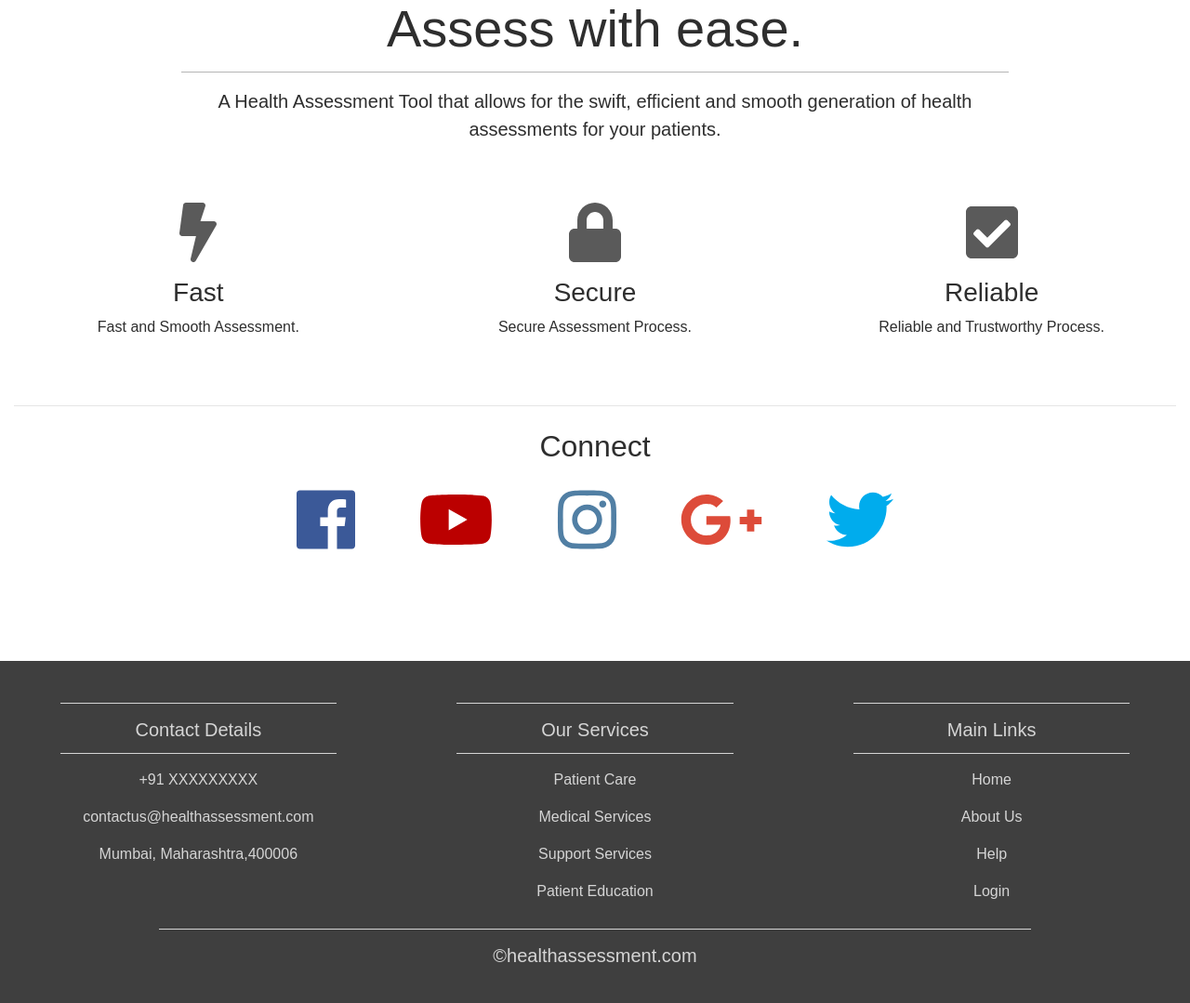
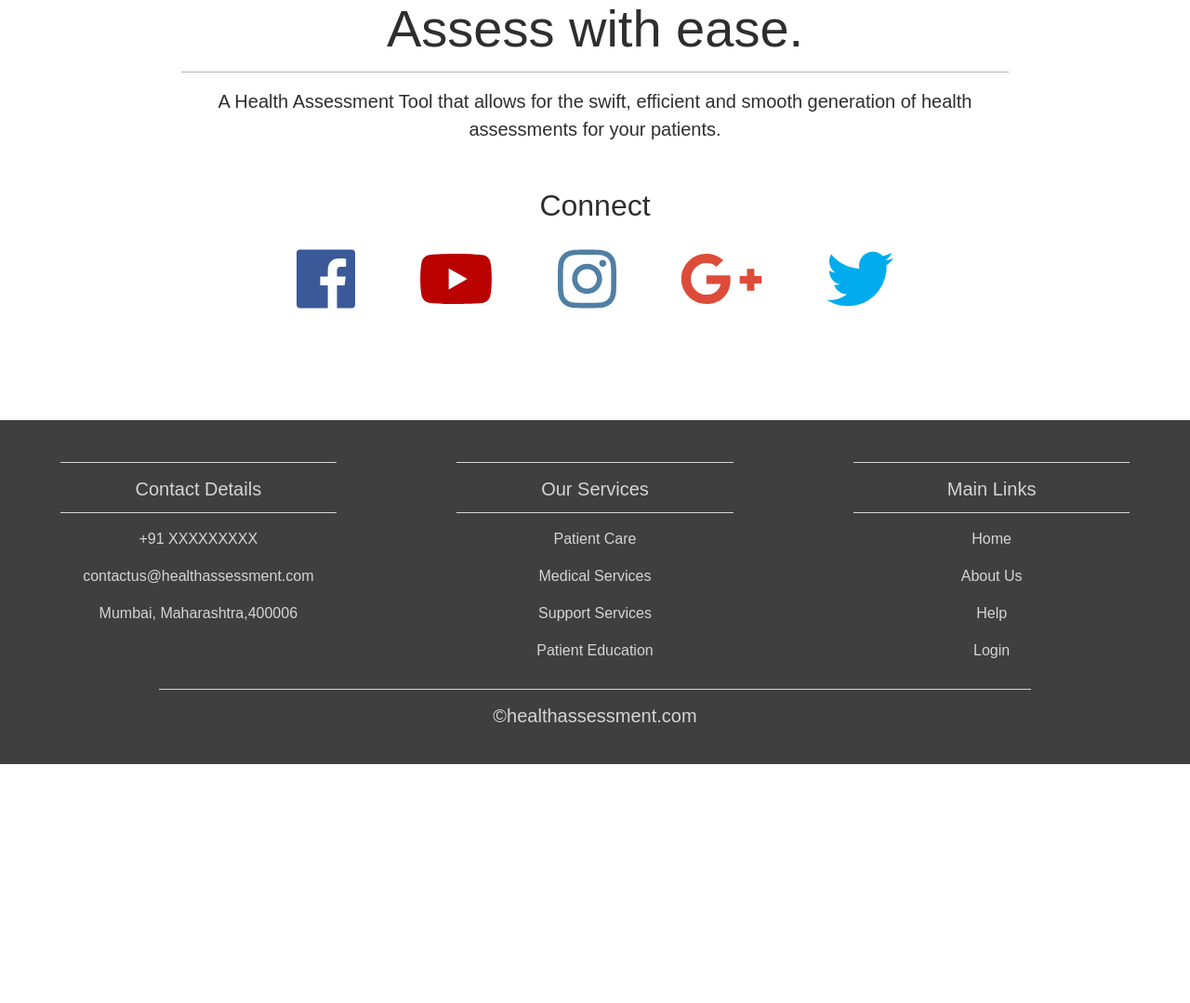
Before and after one commit to gauri0203/Health-Assessment-Website, a Flask app: page / in a window 1280 px wide. Shown: the part 253-1332 px from the top of the page at 93% size. After the commit the page ends 1075 px from the top, so only its background shows below. Run offline with Flask 2, Linux system fonts and the light colour scheme; parts of the project's set-up code (start-up, migrations or seed data) failed here and were passed over; some libraries are stand-ins or nearby versions.

Commit message:
Update index.html

```diff
--- a/templates/index.html
+++ b/templates/index.html
@@ -88,26 +88,7 @@
         </div>
     </div>
     </div>
-    <div class="container-fluid">
-    <div class="row text-center padding">
-        <div class="col-xs-12 col-sm-6 col-md-4">
-            <i class="fa fa-bolt" aria-hidden="true"></i>
-            <h3>Fast</h3>
-            <p>Fast and Smooth Assessment.</p>
-        </div>
-        <div class="col-xs-12 col-sm-6 col-md-4">
-            <i class="fa fa-lock" aria-hidden="true"></i>
-            <h3>Secure</h3>
-            <p>Secure Assessment Process.</p>
-        </div>
-        <div class="col-sm-12 col-md-4">
-            <i class="fa fa-check-square" aria-hidden="true"></i>
-            <h3>Reliable</h3>
-            <p>Reliable and Trustworthy Process.</p>
-        </div>
-    </div>
-    <hr class="my-4"/>
-    </div>
+
 
     <!--Connect Section-->
     <div class="container-fluid padding">
```
